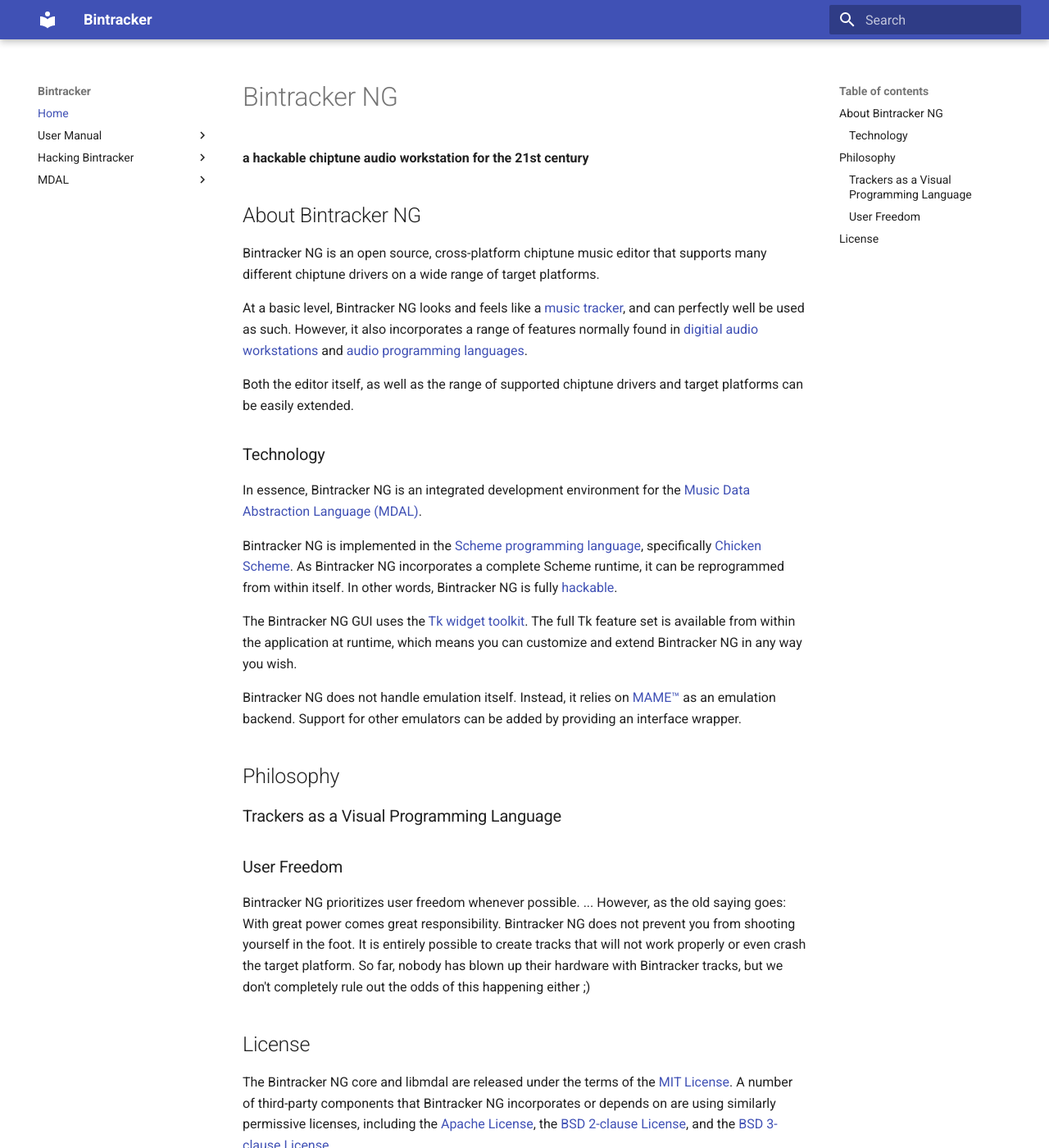
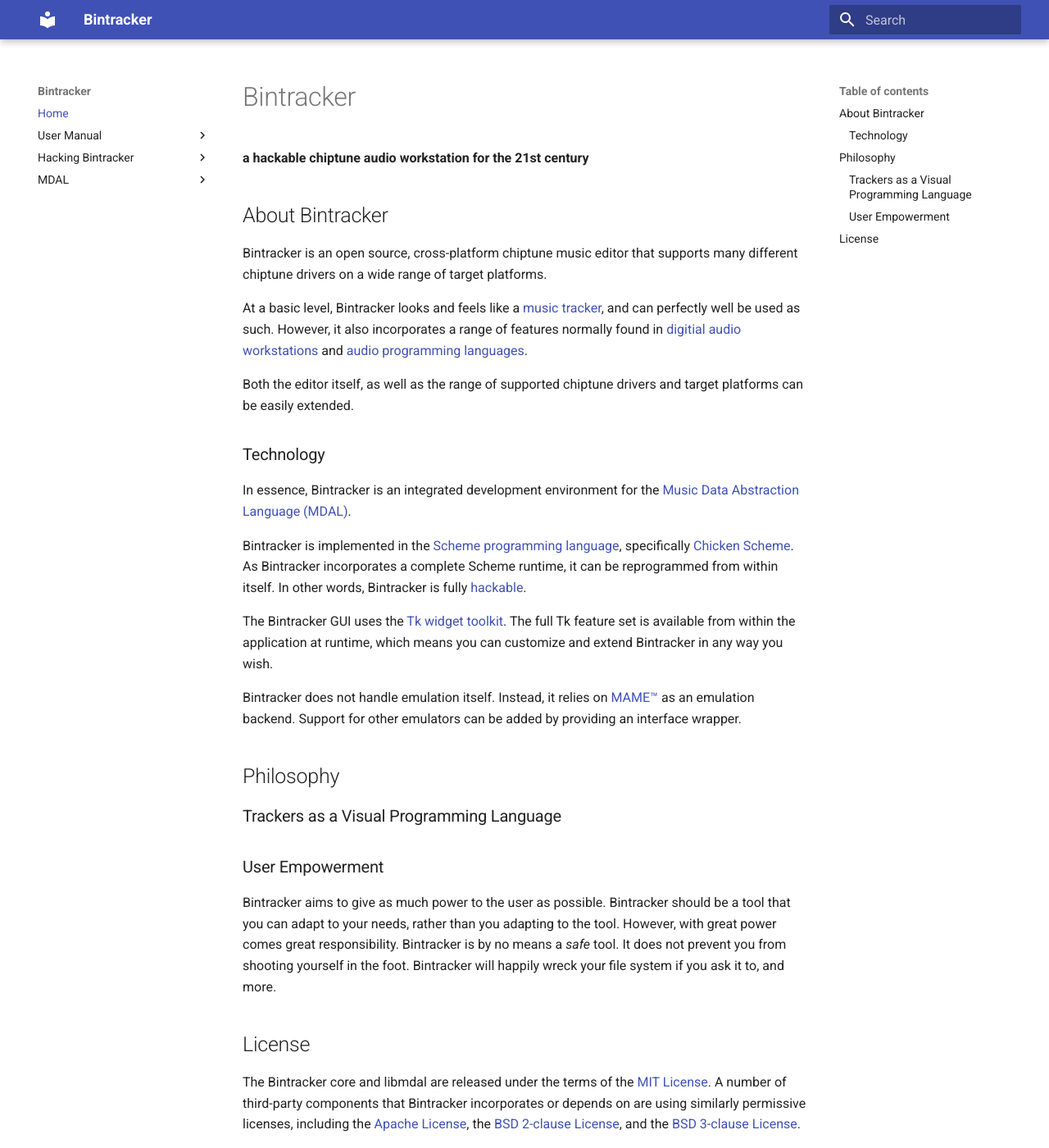
Before and after one commit to bintracker/bintracker, an MkDocs documentation site: the page built from docs/index.md, in a window 1280 px wide and 1400 px high. Shown: the whole window at 82% size. Built offline with MkDocs 1.6.1 and Material for MkDocs 9.7.7, drawn with Linux system fonts in a browser that asks for light colours.

Commit message:
update docs

```diff
--- a/docs/index.md
+++ b/docs/index.md
@@ -1,37 +1,37 @@
-# Bintracker NG
+# Bintracker
 
 **a hackable chiptune audio workstation for the 21st century**
 
 
-## About Bintracker NG
+## About Bintracker
 
-Bintracker NG is an open source, cross-platform chiptune music editor that supports many different chiptune drivers on a wide range of target platforms.
+Bintracker is an open source, cross-platform chiptune music editor that supports many different chiptune drivers on a wide range of target platforms.
 
-At a basic level, Bintracker NG looks and feels like a [music tracker](https://en.wikipedia.org/wiki/Tracker_(music_software)), and can perfectly well be used as such. However, it also incorporates a range of features normally found in [digitial audio workstations](https://en.wikipedia.org/wiki/Digital_audio_workstation) and [audio programming languages](https://en.wikipedia.org/wiki/Audio_programming_language).
+At a basic level, Bintracker looks and feels like a [music tracker](https://en.wikipedia.org/wiki/Tracker_(music_software)), and can perfectly well be used as such. However, it also incorporates a range of features normally found in [digitial audio workstations](https://en.wikipedia.org/wiki/Digital_audio_workstation) and [audio programming languages](https://en.wikipedia.org/wiki/Audio_programming_language).
 
 Both the editor itself, as well as the range of supported chiptune drivers and target platforms can be easily extended.
 
 
 ### Technology
 
-In essence, Bintracker NG is an integrated development environment for the [Music Data Abstraction Language (MDAL)](../libmdal/docs/index.md).
+In essence, Bintracker is an integrated development environment for the [Music Data Abstraction Language (MDAL)](../libmdal/docs/index.md).
 
-Bintracker NG is implemented in the [Scheme programming language](https://en.wikipedia.org/wiki/Scheme_(programming_language)), specifically [Chicken Scheme](https://call-cc.org/). As Bintracker NG incorporates a complete Scheme runtime, it can be reprogrammed from within itself. In other words, Bintracker NG is fully [hackable](hacking.md).
+Bintracker is implemented in the [Scheme programming language](https://en.wikipedia.org/wiki/Scheme_(programming_language)), specifically [Chicken Scheme](https://call-cc.org/). As Bintracker incorporates a complete Scheme runtime, it can be reprogrammed from within itself. In other words, Bintracker is fully [hackable](hacking.md).
 
-The Bintracker NG GUI uses the [Tk widget toolkit](https://en.wikipedia.org/wiki/Tk). The full Tk feature set is available from within the application at runtime, which means you can customize and extend Bintracker NG in any way you wish.
+The Bintracker GUI uses the [Tk widget toolkit](https://en.wikipedia.org/wiki/Tk). The full Tk feature set is available from within the application at runtime, which means you can customize and extend Bintracker in any way you wish.
 
-Bintracker NG does not handle emulation itself. Instead, it relies on [MAME™](https://www.mamedev.org) as an emulation backend. Support for other emulators can be added by providing an interface wrapper.
+Bintracker does not handle emulation itself. Instead, it relies on [MAME™](https://www.mamedev.org) as an emulation backend. Support for other emulators can be added by providing an interface wrapper.
 
 
 ## Philosophy
 
 ### Trackers as a Visual Programming Language
 
-### User Freedom
+### User Empowerment
 
-Bintracker NG prioritizes user freedom whenever possible. ... However, as the old saying goes: With great power comes great responsibility. Bintracker NG does not prevent you from shooting yourself in the foot. It is entirely possible to create tracks that will not work properly or even crash the target platform. So far, nobody has blown up their hardware with Bintracker tracks, but we don't completely rule out the odds of this happening either ;)
+Bintracker aims to give as much power to the user as possible. Bintracker should be a tool that you can adapt to your needs, rather than you adapting to the tool. However, with great power comes great responsibility. Bintracker is by no means a *safe* tool. It does not prevent you from shooting yourself in the foot. Bintracker will happily wreck your file system if you ask it to, and more.
 
 
 ## License
 
-The Bintracker NG core and libmdal are released under the terms of the [MIT License](https://opensource.org/licenses/MIT). A number of third-party components that Bintracker NG incorporates or depends on are using similarly permissive licenses, including the [Apache License](https://opensource.org/licenses/Apache-2.0), the [BSD 2-clause License](https://opensource.org/licenses/BSD-2-Clause), and the [BSD 3-clause License](https://opensource.org/licenses/BSD-3-Clause).
+The Bintracker core and libmdal are released under the terms of the [MIT License](https://opensource.org/licenses/MIT). A number of third-party components that Bintracker incorporates or depends on are using similarly permissive licenses, including the [Apache License](https://opensource.org/licenses/Apache-2.0), the [BSD 2-clause License](https://opensource.org/licenses/BSD-2-Clause), and the [BSD 3-clause License](https://opensource.org/licenses/BSD-3-Clause).
--- a/mkdocs.yml
+++ b/mkdocs.yml
@@ -19,9 +19,10 @@
       - "Style Guide": style-guide.md
       - "Bintracker API":
           - "bintracker-core": 'generated/bintracker-core.md'
-          - "bt-gui": 'generated/bt-gui.md'
           - "bt-types": 'generated/bt-types.md'
           - "bt-state": 'generated/bt-state.md'
+          - "bt-gui": 'generated/bt-gui.md'
+          - "bt-emulation": 'generated/bt-emulation.md'
   - MDAL:
       - Introduction: '../libmdal/docs/index.md'
       - MDMOD: '../libmdal/docs/MDMOD_SPECIFICATION.md'
```
Also changed, not shown: 1 other file.
